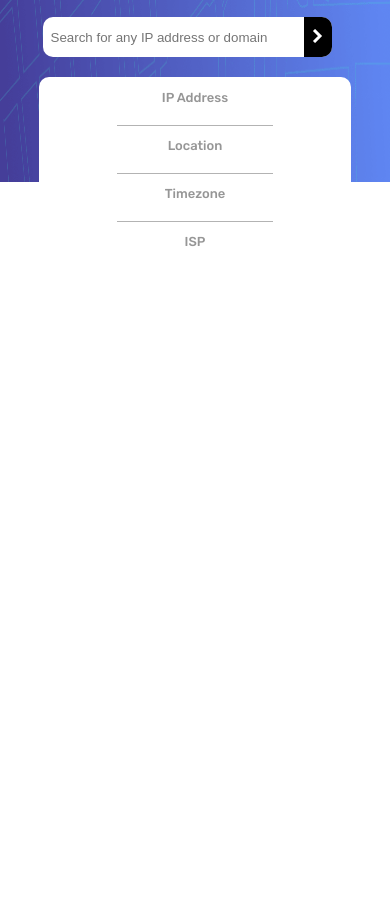
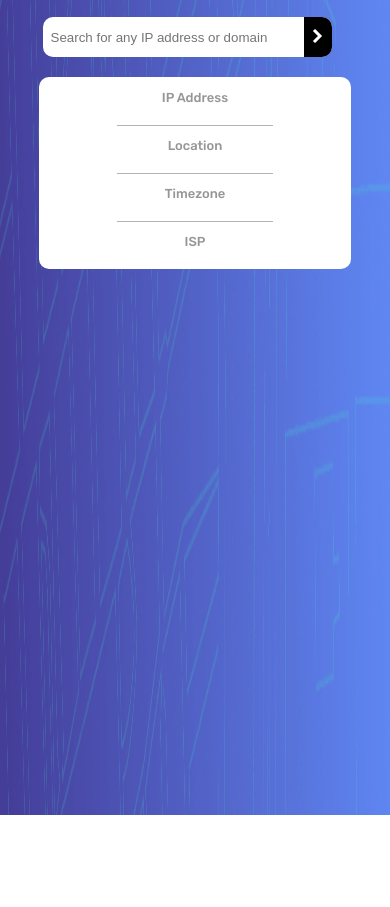
Before and after one commit to hagar-yasser/IpAddress-Tracker, a plain HTML site: page index.html in a window 390 px wide. Shown: the part 71-978 px from the top of the page. Before the commit the page ends 844 px from the top, so only its background shows below. Drawn offline with nearby package versions, Linux system fonts and the light colour scheme; no server answers.

Commit message:
Scrollable on mobile viewport

```diff
--- a/styles.css
+++ b/styles.css
@@ -18,22 +18,11 @@ html {
   z-index: -10;
 }
 
-#bg-pattern {
 
-  width: 100%;
-  height: 30%;
-}
 
-#pattern {
-  margin: 0;
-  width: 100%;
-  height: 100%;
-}
 
-#mapid {
 
-  height: 70%;
-}
+
 
 .main-container {
   width: 70%;
@@ -114,6 +103,23 @@ html {
 
 
 @media only screen and (min-width: 1046px) {
+  #pattern {
+    margin: 0;
+    width: 100%;
+    height: 100%;
+  }
+
+  #bg-pattern {
+
+    width: 100%;
+    height: 30%;
+  }
+
+  #mapid {
+
+    height: 70%;
+  }
+
   .search-area {
     width: 30%;
     height: 40px;
@@ -165,6 +171,23 @@ html {
 }
 
 @media only screen and (max-width: 1045px) {
+  #pattern {
+    margin: 0;
+    width: 100%;
+    height: 150%;
+  }
+
+  #bg-pattern {
+
+    width: 100%;
+    height: 70%;
+  }
+
+  #mapid {
+
+    height: 80%;
+  }
+
   .search-area {
     width: 70%;
     height: 40px;
```
